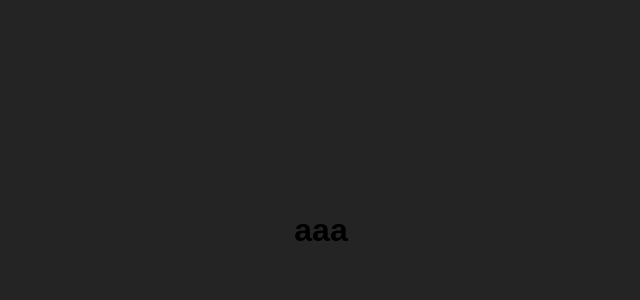
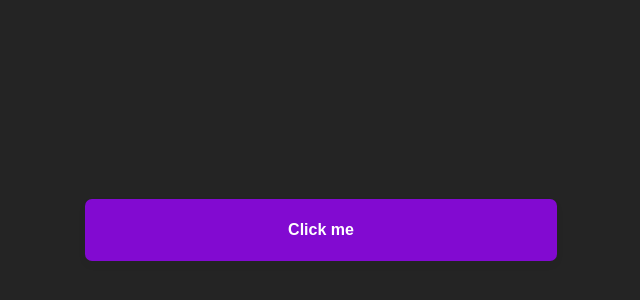
Before and after one commit to nikolaslopes/login-context-api, a React (Vite) app: page / in a window 1280 px wide. Shown: the part 170-470 px from the top of the page, without its empty margins (319-959 px from the left). Built offline with nearby package versions, Linux system fonts and the light colour scheme.

Commit message:
:fire: useNavite in home page

```diff
--- a/src/Pages/Home/index.tsx
+++ b/src/Pages/Home/index.tsx
@@ -1,9 +1,21 @@
+import { useNavigate } from 'react-router-dom';
+
+import ButtonSubmit from '../../components/Button/ButtonSubmit';
 import { Container } from './styles';
 
 export function Home() {
+  const navigate = useNavigate();
+  function handleButtonHomeClick() {
+    navigate('/login');
+  }
   return (
     <Container>
-      <h1>aaa</h1>
+      <ButtonSubmit
+        label="Click me"
+        widthButton="472px"
+        heightButton="62px"
+        onClick={handleButtonHomeClick}
+      />
     </Container>
   );
 }
```
